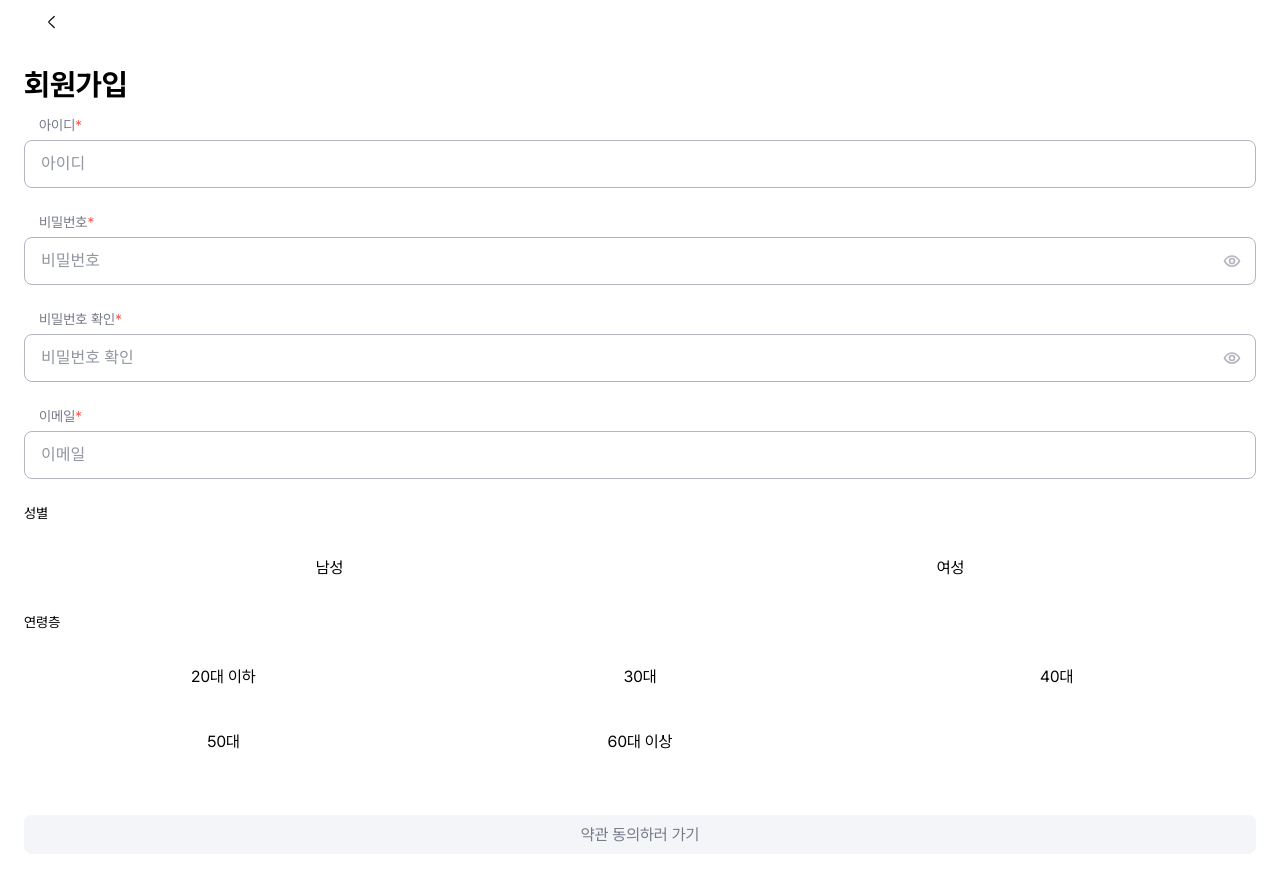
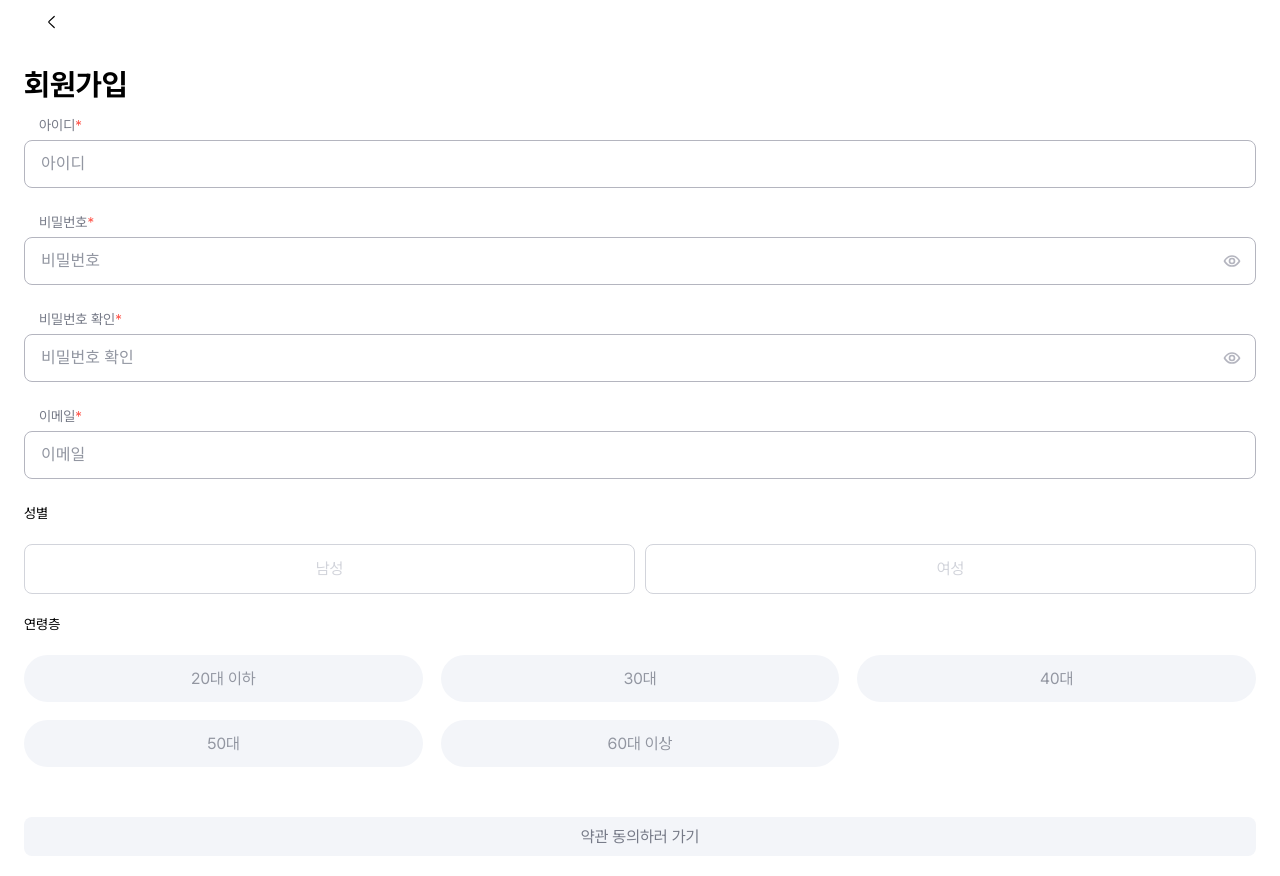
Before and after one commit to Kernel360/F1-WashFit-FE, a Next.js app: page /signup in a window 1280 px wide. Built offline with nearby package versions, Linux system fonts and the light colour scheme; no server answers; a web font is replaced by a local one.

Commit message:
design: ColorPicker, Radio 컴포넌트 스타일 변경

```diff
--- a/src/components/additional-info/car-details/color-picker/ColorPicker.module.scss
+++ b/src/components/additional-info/car-details/color-picker/ColorPicker.module.scss
@@ -1,7 +1,7 @@
 .label {
   width: 80px;
   height: 80px;
-  border: 1px solid var(--gray-100);
+  border: 1px solid var(--gray200);
   border-radius: 50%;
 }
 
@@ -9,10 +9,10 @@
   display: none;
 
   &:checked + .label {
-    border: 1px solid var(--primary);
+    border: 1px solid var(--primary500);
   }
 
   &:checked ~ span {
-    color: var(--primary) !important;
+    color: var(--primary500) !important;
   }
 }
--- a/src/components/shared/radio/Radio.module.scss
+++ b/src/components/shared/radio/Radio.module.scss
@@ -15,13 +15,13 @@
 }
 
 .input[type="radio"] + .label.gender {
-  border: 1px solid var(--gray-100);
+  border: 1px solid var(--gray200);
   background-color: var(--white);
-  color: var(--gray-300);
+  color: var(--gray200);
 }
 
 .input[type="radio"]:checked + .label.gender {
-  background-color: var(--primary);
+  background-color: var(--primary500);
   color: var(--white);
 }
 
@@ -37,14 +37,14 @@
 
 .input[type="radio"] + .label.ageGroup,
 .input[type="radio"] + .label.additionalInfo {
-  background-color: var(--white-100);
-  color: var(--gray-300);
+  background-color: var(--gray100);
+  color: var(--gray400);
 }
 
 .input[type="radio"]:checked + .label.ageGroup,
 .input[type="radio"]:checked + .label.additionalInfo {
-  background-color: var(--primary);
-  color: var(--white-100);
+  background-color: var(--primary500);
+  color: var(--white);
 }
 
 .label.filter {
@@ -54,14 +54,14 @@
 }
 
 .input[type="radio"] + .label.filter {
-  border: 1px solid var(--tertiary);
+  border: 1px solid var(--gray200);
   background-color: var(--white);
   color: var(--tertiary);
 }
 
 .input[type="radio"]:checked + .label.filter {
   border: none;
-  background-color: var(--primary);
+  background-color: var(--primary500);
   color: var(--white);
 }
 
@@ -70,5 +70,5 @@
 }
 
 .input[type="radio"]:checked + .label.product {
-  border-bottom: 1px solid var(--black);
+  border-bottom: 1.5px solid var(--gray900);
 }
```
